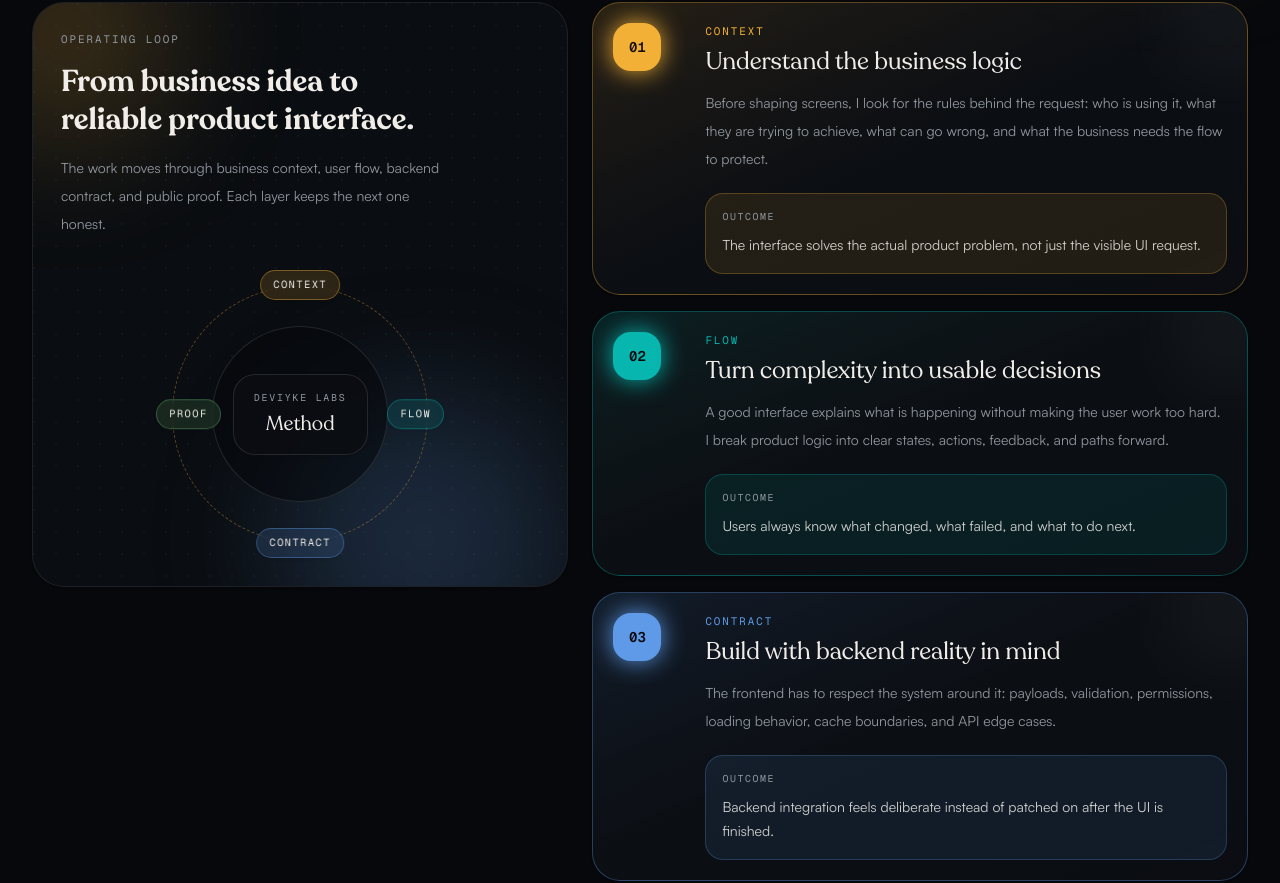
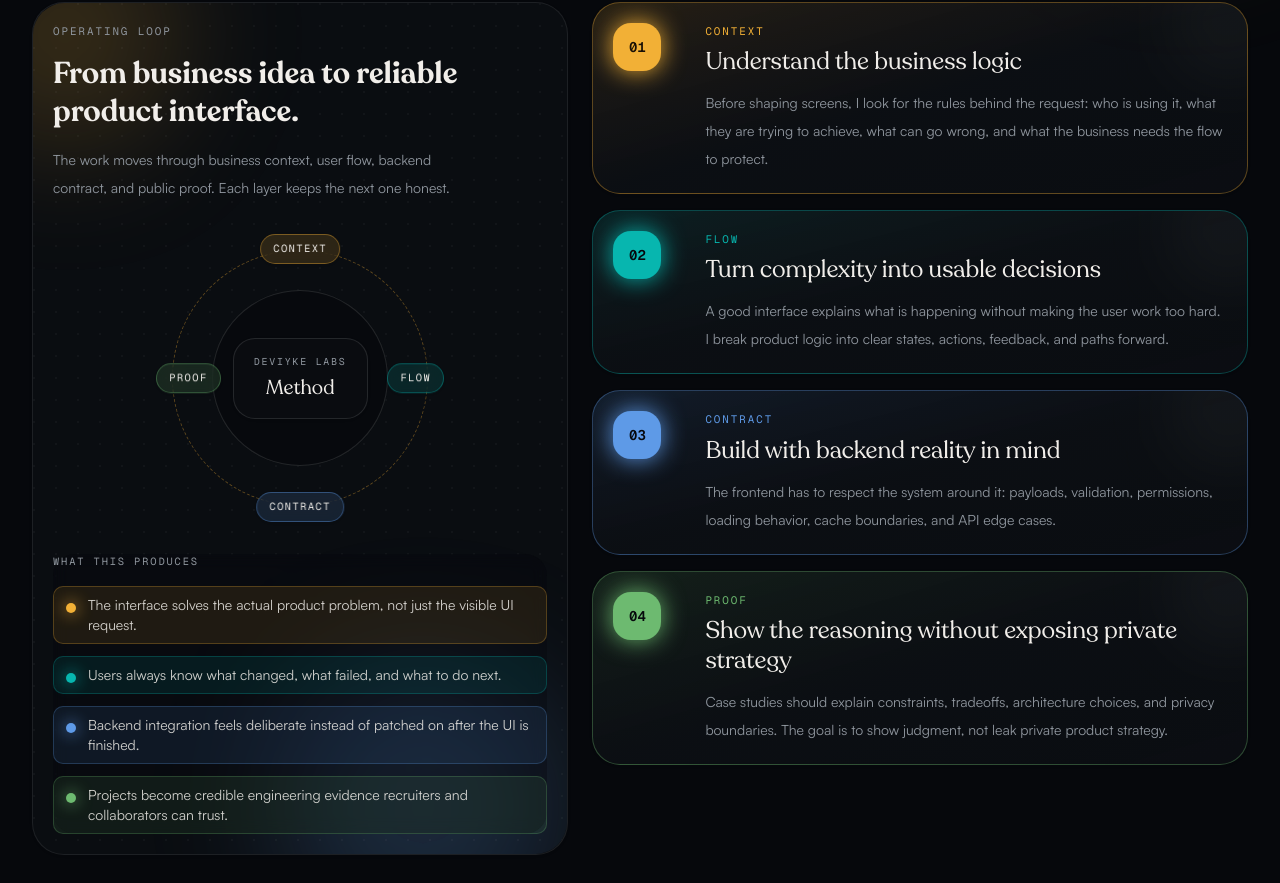
Before and after one commit to Dev-Iyke/portfolio-web, a Next.js app: page / in a window 1280 px wide. Shown: the part 4436-5319 px from the top of the page. Built offline with nearby package versions, Linux system fonts and the light colour scheme.

Commit message:
Improved ui for philosophy making grid ui height close

```diff
--- a/src/features/deviyke-labs/components/EngineeringPhilosophySection.tsx
+++ b/src/features/deviyke-labs/components/EngineeringPhilosophySection.tsx
@@ -35,8 +35,8 @@ export function EngineeringPhilosophySection() {
         </Reveal>
 
         <div className="mt-12 grid gap-6 lg:grid-cols-[0.9fr_1.1fr] lg:items-start">
-          <Reveal delay={0.08} distance={18}>
-            <LabProcessVisual />
+          <Reveal delay={0.08} distance={18} className="lg:sticky lg:top-28">
+            <LabProcessVisual steps={labSteps} />
           </Reveal>
 
           <div className="grid gap-4">
--- a/src/features/deviyke-labs/components/LabProcessVisual.tsx
+++ b/src/features/deviyke-labs/components/LabProcessVisual.tsx
@@ -1,42 +1,41 @@
+import { labToneStyles } from "@/features/deviyke-labs/config/labToneStyles";
+import type { LabStep } from "@/features/deviyke-labs/types/philosophy";
+
 const orbitItems = ["Context", "Flow", "Contract", "Proof"] as const;
 
-export function LabProcessVisual() {
+export function LabProcessVisual({ steps }: { steps: readonly LabStep[] }) {
   return (
-    <div className="relative min-h-[28rem] overflow-hidden rounded-[2rem] border border-border/70 bg-card/70 p-5 shadow-sm sm:p-7">
+    <div className="relative min-w-0 rounded-[2rem] border border-border/70 bg-card/70 p-3 shadow-sm sm:p-5">
       <div
-        className="absolute -left-20 -top-20 size-56 rounded-full bg-signal/20 blur-3xl"
+        className="pointer-events-none absolute inset-0 overflow-hidden rounded-[2rem]"
         aria-hidden="true"
-      />
-      <div
-        className="absolute -bottom-24 right-0 size-72 rounded-full bg-chart-3/20 blur-3xl"
-        aria-hidden="true"
-      />
-      <div
-        className="absolute inset-0 bg-[radial-gradient(circle_at_1px_1px,var(--border)_1px,transparent_0)] opacity-30 [background-size:22px_22px]"
-        aria-hidden="true"
-      />
+      >
+        <div className="absolute -left-20 -top-20 size-56 rounded-full bg-signal/20 blur-3xl" />
+        <div className="absolute -bottom-24 right-0 size-72 rounded-full bg-chart-3/20 blur-3xl" />
+        <div className="absolute inset-0 bg-[radial-gradient(circle_at_1px_1px,var(--border)_1px,transparent_0)] opacity-30 [background-size:22px_22px]" />
+      </div>
 
-      <div className="relative flex h-full min-h-[25rem] flex-col justify-between gap-8">
+      <div className="relative flex flex-col gap-6 sm:gap-8">
         <div>
           <p className="font-mono text-[0.68rem] uppercase tracking-[0.18em] text-muted-foreground">
             Operating loop
           </p>
-          <h3 className="mt-4 max-w-sm font-heading text-3xl leading-tight font-semibold">
+          <h3 className="mt-4 max-w-[420px] font-heading text-3xl leading-tight font-semibold">
             From business idea to reliable product interface.
           </h3>
-          <p className="mt-4 max-w-sm text-sm leading-7 text-muted-foreground">
+          <p className="mt-4 max-w-[420px] text-sm leading-7 text-muted-foreground">
             The work moves through business context, user flow, backend
             contract, and public proof. Each layer keeps the next one honest.
           </p>
         </div>
 
-        <div className="relative mx-auto grid size-64 place-items-center sm:size-72">
+        <div className="relative mx-auto grid size-56 place-items-center sm:size-72">
           <div
-            className="absolute inset-4 rounded-full border border-dashed border-signal/35"
+            className="absolute inset-3 rounded-full border border-dashed border-signal/35 sm:inset-4"
             aria-hidden="true"
           />
           <div
-            className="absolute inset-14 rounded-full border border-border bg-background/55 backdrop-blur"
+            className="absolute inset-12 rounded-full border border-border bg-background/55 backdrop-blur sm:inset-14"
             aria-hidden="true"
           />
           <div className="relative z-10 rounded-3xl border border-border bg-surface/85 px-5 py-4 text-center shadow-sm">
@@ -56,6 +55,32 @@ export function LabProcessVisual() {
             </span>
           ))}
         </div>
+
+        <div className="rounded-3xl bg-background/35 backdrop-blur">
+          <p className="font-mono text-[0.65rem] uppercase tracking-[0.18em] text-muted-foreground">
+            What this produces
+          </p>
+          <div className="mt-4 grid gap-3">
+            {steps.map((step) => {
+              const tone = labToneStyles[step.tone];
+
+              return (
+                <div
+                  key={step.outcome}
+                  className={`flex items-start gap-3 rounded-lg border px-3 py-2 ${tone.output}`}
+                >
+                  <span
+                    className={`mt-1 lg:mt-2 size-2.5 shrink-0 rounded-full shadow-[0_0_1rem_currentColor] ${tone.dot}`}
+                    aria-hidden="true"
+                  />
+                  <p className="text-sm text-foreground/85">
+                    {step.outcome}
+                  </p>
+                </div>
+              );
+            })}
+          </div>
+        </div>
       </div>
     </div>
   );
@@ -63,13 +88,13 @@ export function LabProcessVisual() {
 
 function getOrbitClassName(index: number) {
   const base =
-    "absolute z-20 rounded-full border px-3 py-1.5 font-mono text-[0.65rem] uppercase tracking-[0.14em] shadow-sm backdrop-blur";
+    "absolute z-20 rounded-full border px-2 py-1 font-mono text-[0.55rem] uppercase tracking-[0.12em] shadow-sm backdrop-blur sm:px-3 sm:py-1.5 sm:text-[0.65rem] sm:tracking-[0.14em]";
 
   const positions = [
     "left-1/2 top-0 -translate-x-1/2 border-signal/40 bg-signal/15 text-foreground",
-    "right-0 top-1/2 -translate-y-1/2 border-chart-2/40 bg-chart-2/15 text-foreground",
+    "right-1 top-1/2 -translate-y-1/2 border-chart-2/40 bg-chart-2/15 text-foreground sm:right-0",
     "bottom-0 left-1/2 -translate-x-1/2 border-chart-3/40 bg-chart-3/15 text-foreground",
-    "left-0 top-1/2 -translate-y-1/2 border-chart-4/40 bg-chart-4/15 text-foreground",
+    "left-1 top-1/2 -translate-y-1/2 border-chart-4/40 bg-chart-4/15 text-foreground sm:left-0",
   ] as const;
 
   return `${base} ${positions[index]}`;
--- a/src/features/deviyke-labs/components/LabStepRow.tsx
+++ b/src/features/deviyke-labs/components/LabStepRow.tsx
@@ -1,49 +1,8 @@
-import type {
-  LabStep,
-  LabStepTone,
-} from "@/features/deviyke-labs/types/philosophy";
-
-const toneStyles: Record<
-  LabStepTone,
-  {
-    shell: string;
-    marker: string;
-    label: string;
-    outcome: string;
-  }
-> = {
-  signal: {
-    shell:
-      "border-signal/35 bg-linear-to-br from-signal/15 via-card/75 to-card/65",
-    marker: "bg-signal text-signal-foreground shadow-[0_0_1.5rem_var(--signal)]",
-    label: "text-signal",
-    outcome: "border-signal/25 bg-signal/10",
-  },
-  cyan: {
-    shell:
-      "border-chart-2/35 bg-linear-to-br from-chart-2/15 via-card/75 to-card/65",
-    marker: "bg-chart-2 text-background shadow-[0_0_1.5rem_var(--chart-2)]",
-    label: "text-chart-2",
-    outcome: "border-chart-2/25 bg-chart-2/10",
-  },
-  violet: {
-    shell:
-      "border-chart-3/35 bg-linear-to-br from-chart-3/15 via-card/75 to-card/65",
-    marker: "bg-chart-3 text-background shadow-[0_0_1.5rem_var(--chart-3)]",
-    label: "text-chart-3",
-    outcome: "border-chart-3/25 bg-chart-3/10",
-  },
-  green: {
-    shell:
-      "border-chart-4/35 bg-linear-to-br from-chart-4/15 via-card/75 to-card/65",
-    marker: "bg-chart-4 text-background shadow-[0_0_1.5rem_var(--chart-4)]",
-    label: "text-chart-4",
-    outcome: "border-chart-4/25 bg-chart-4/10",
-  },
-};
+import { labToneStyles } from "@/features/deviyke-labs/config/labToneStyles";
+import type { LabStep } from "@/features/deviyke-labs/types/philosophy";
 
 export function LabStepRow({ step }: { step: LabStep }) {
-  const tone = toneStyles[step.tone];
+  const tone = labToneStyles[step.tone];
 
   return (
     <article
@@ -73,14 +32,6 @@ export function LabStepRow({ step }: { step: LabStep }) {
           <p className="mt-3 text-sm leading-7 text-muted-foreground">
             {step.description}
           </p>
-          <div className={`mt-5 rounded-2xl border p-4 ${tone.outcome}`}>
-            <p className="font-mono text-[0.62rem] uppercase tracking-[0.16em] text-muted-foreground">
-              Outcome
-            </p>
-            <p className="mt-2 text-sm leading-6 text-foreground/85">
-              {step.outcome}
-            </p>
-          </div>
         </div>
       </div>
     </article>
--- /dev/null
+++ b/src/features/deviyke-labs/config/labToneStyles.ts
@@ -0,0 +1,45 @@
+import type { LabStepTone } from "@/features/deviyke-labs/types/philosophy";
+
+export const labToneStyles: Record<
+  LabStepTone,
+  {
+    shell: string;
+    marker: string;
+    label: string;
+    output: string;
+    dot: string;
+  }
+> = {
+  signal: {
+    shell:
+      "border-signal/35 bg-linear-to-br from-signal/15 via-card/75 to-card/65",
+    marker: "bg-signal text-signal-foreground shadow-[0_0_1.5rem_var(--signal)]",
+    label: "text-signal",
+    output: "border-signal/25 bg-signal/10",
+    dot: "bg-signal text-signal",
+  },
+  cyan: {
+    shell:
+      "border-chart-2/35 bg-linear-to-br from-chart-2/15 via-card/75 to-card/65",
+    marker: "bg-chart-2 text-background shadow-[0_0_1.5rem_var(--chart-2)]",
+    label: "text-chart-2",
+    output: "border-chart-2/25 bg-chart-2/10",
+    dot: "bg-chart-2 text-chart-2",
+  },
+  violet: {
+    shell:
+      "border-chart-3/35 bg-linear-to-br from-chart-3/15 via-card/75 to-card/65",
+    marker: "bg-chart-3 text-background shadow-[0_0_1.5rem_var(--chart-3)]",
+    label: "text-chart-3",
+    output: "border-chart-3/25 bg-chart-3/10",
+    dot: "bg-chart-3 text-chart-3",
+  },
+  green: {
+    shell:
+      "border-chart-4/35 bg-linear-to-br from-chart-4/15 via-card/75 to-card/65",
+    marker: "bg-chart-4 text-background shadow-[0_0_1.5rem_var(--chart-4)]",
+    label: "text-chart-4",
+    output: "border-chart-4/25 bg-chart-4/10",
+    dot: "bg-chart-4 text-chart-4",
+  },
+};
```
